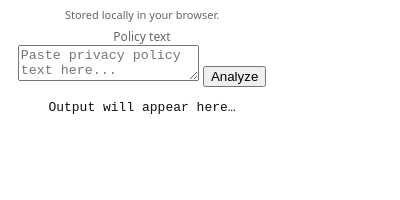
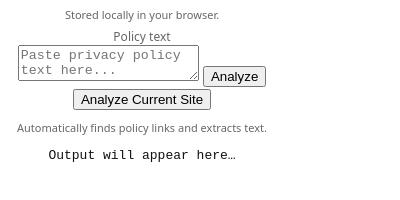
Before and after one commit to alfredomazon/Privacy-policy-analyzer, a browser extension: page popup.html in a window 400 px wide. Shown: the part 538-738 px from the top of the page. Drawn offline with Linux system fonts and the light colour scheme.

Commit message:
Add auto-analyze button for site policy detection

```diff
--- a/popup.html
+++ b/popup.html
@@ -58,6 +58,11 @@
 
     <button id="analyze">Analyze</button>
 
+    <button id="auto-analyze">Analyze Current Site</button>
+<small class="note">
+  Automatically finds policy links and extracts text.
+</small>
+
     <pre id="out">Output will appear here…</pre>
   </div>
 
```
